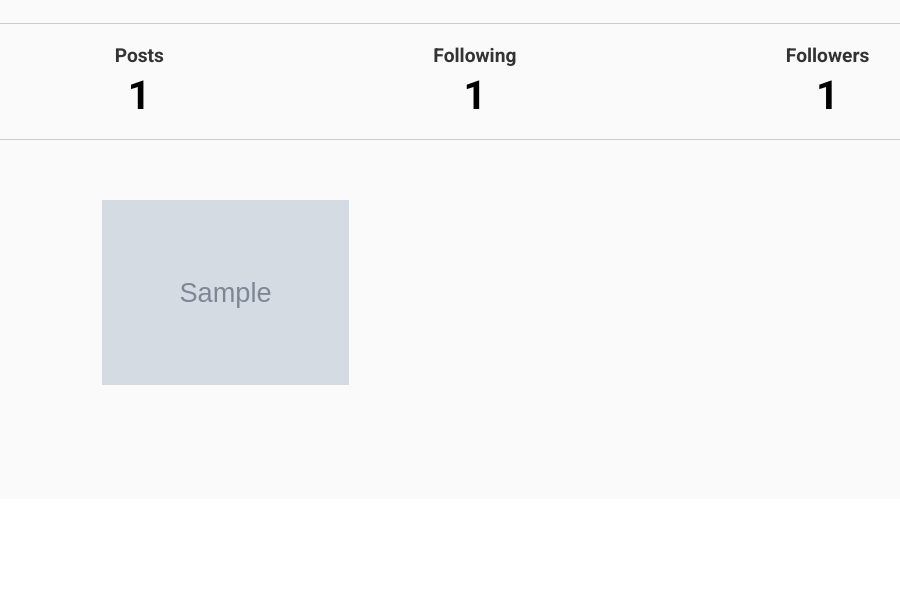
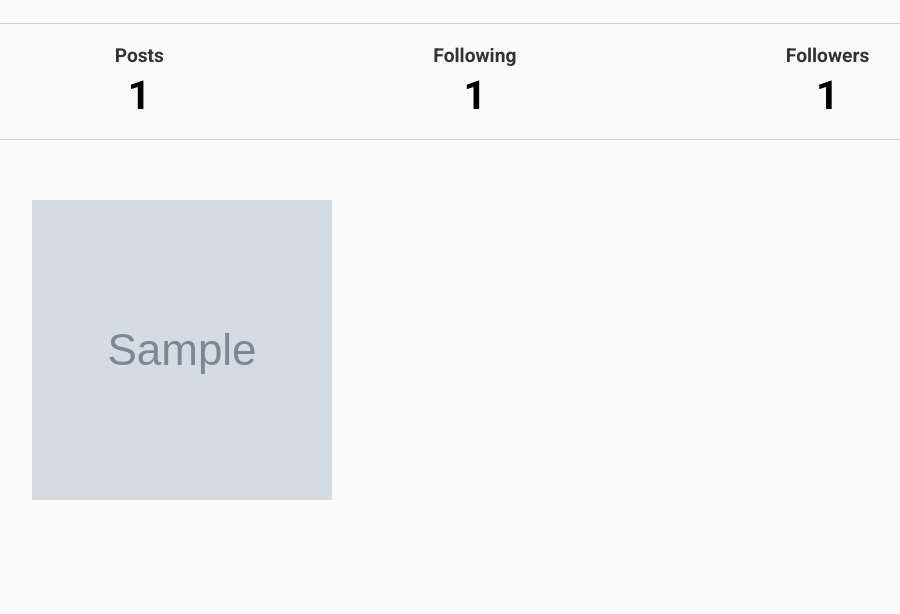
Before and after one commit to danfooks/instagram-clone, a PHP site: page /user.php in a window 1280 px wide. Shown: the part 357-971 px from the top of the page, without its empty margins (148-1048 px from the left). Before the commit the page ends 742 px from the top, so only its background shows below. Run offline with PHP 8.4, Linux system fonts and the light colour scheme; the visitor is signed in with stand-in values (Sample User, id 1); tables that the repository leaves empty or names only in its code hold one stand-in row (values such as "Sample post"); grey boxes marked "Sample" are stand-in pictures; data that the repository does not hold is empty.

Commit message:
update css for image

```diff
--- a/css/post.css
+++ b/css/post.css
@@ -24,6 +24,7 @@
 .post-image {
     width: 100%;
     height: 100%;
+    object-fit: cover;
 }
 
 .comments {
--- a/css/user.css
+++ b/css/user.css
@@ -70,7 +70,7 @@ body {
 
 
   .container {
-    max-width: 800px;
+    max-width: 940px;
     margin: 0 auto;
   }
 
@@ -82,13 +82,14 @@ body {
 
   .col-4 {
     flex: 0 0 33.33%;
-    max-width: 33.33%;
+    max-width: 1000px;
     padding: 10px;
   }
 
   .col-4 img {
-    width: 100%;
-    height: auto;
+    width: 300px;
+    height: 300px;
+    object-fit: cover;
   }
 
   .button-container {
```
